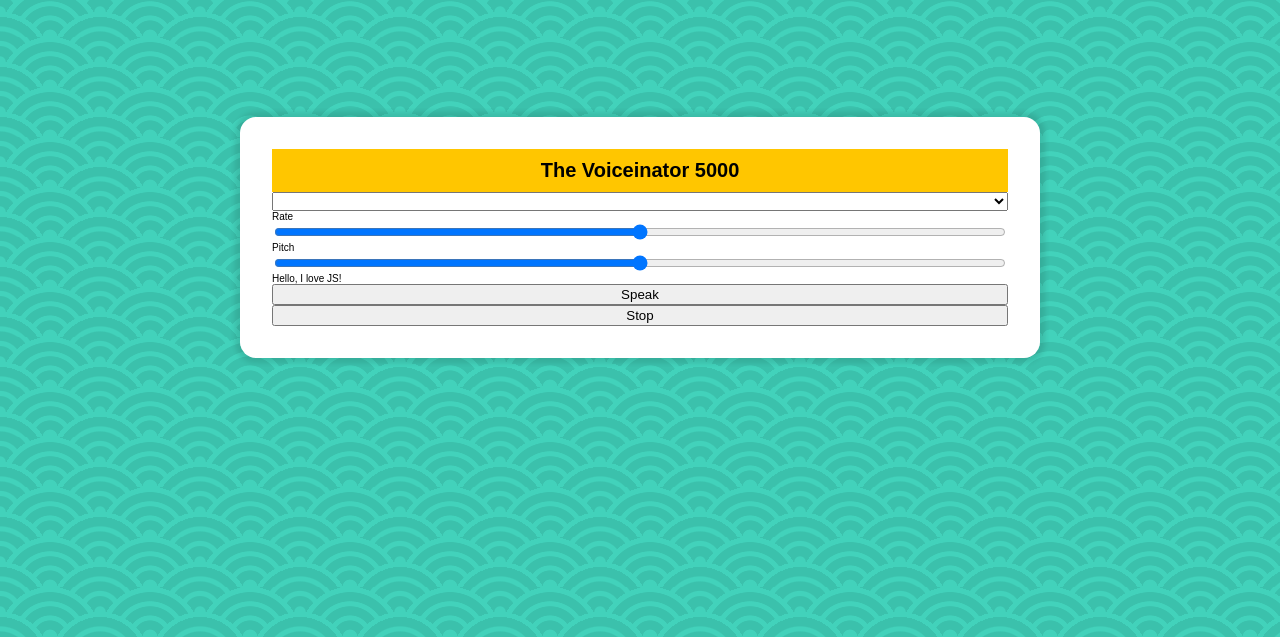
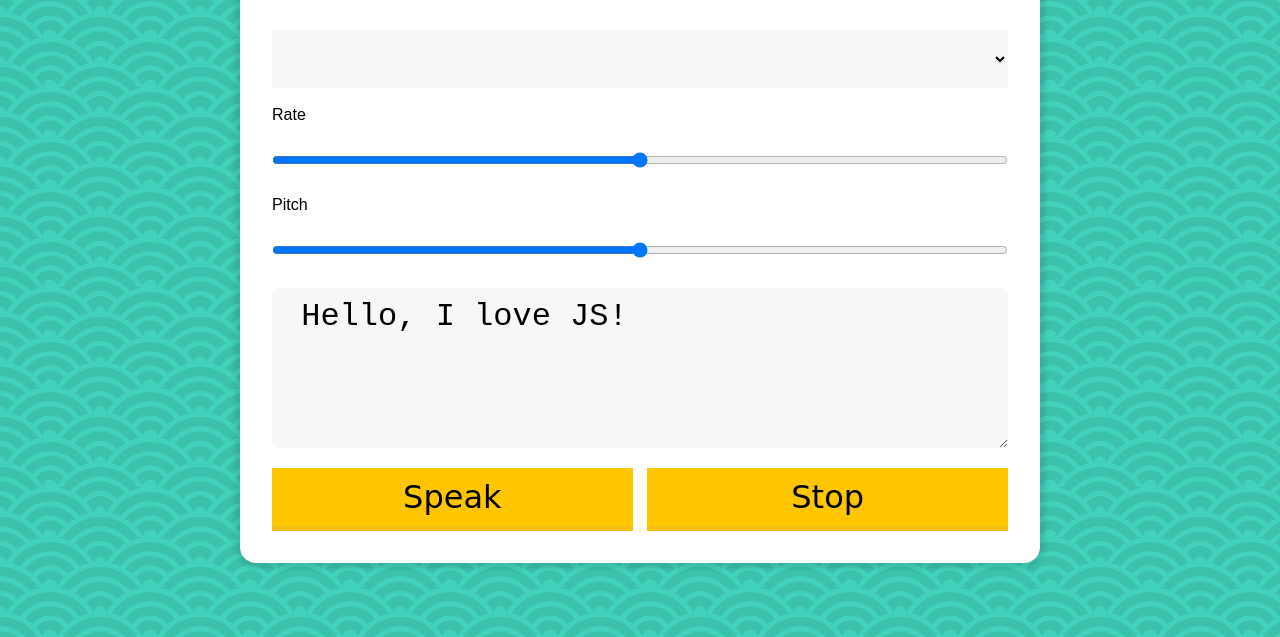
Before and after one commit to ZahraB21/JavaScript30, a plain HTML site: page Day23/index.html in a window 1280 px wide. Shown: the part 163-800 px from the top of the page. Drawn offline with Linux system fonts and the light colour scheme.

Commit message:
Completing the styles of the elements

```diff
--- a/Day23/index.html
+++ b/Day23/index.html
@@ -14,9 +14,11 @@
       <input type="range" min="0" max="3" value="" step="0.1" name="rate" />
       <label for="pitch">Pitch</label>
       <input type="range" min="0" max="3" value="" step="0.1" name="pitch" />
-      <text-area id="text"> Hello, I love JS! </text-area>
-      <button id="speak">Speak</button>
-      <button id="stop">Stop</button>
+      <textarea id="text"> Hello, I love JS! </textarea>
+      <div class="buttons">
+        <button id="speak">Speak</button>
+        <button id="stop">Stop</button>
+      </div>
     </div>
     <style>
       html {
@@ -131,13 +133,78 @@
         margin: 0 auto;
         border-radius: 1rem;
         box-shadow: 0 0 5px 5px rgba(0, 0, 0, 0.1);
+        position: relative;
+        z-index: 1;
+        overflow: hidden;
       }
 
       h1 {
+        width: calc(100% + 4rem);
         text-align: center;
         background: #ffc600;
-        margin: 0;
-        padding: 10px 0;
+        margin: -2rem 0 2rem -2rem;
+        padding: 0.5rem;
+        font-size: 3rem;
+        font-weight: 100;
+        border-top-right-radius: 1rem;
+        border-top-left-radius: 1rem;
+        font-family: "Pacifico", cursive;
+        text-shadow: 3px 3px 0 #f3c010;
+        border-bottom: 5px solid #f3c010;
+      }
+
+      label,
+      textarea {
+        margin: 0.5rem 0;
+        font-size: 1rem;
+      }
+
+      textarea {
+        background: #efefef;
+        padding: 10px;
+        height: 10rem;
+        border-radius: 0.5rem;
+        border: 0;
+      }
+
+      .voiceinator input,
+      .voiceinator button,
+      .voiceinator select,
+      .voiceinator textarea {
+        width: 100%;
+        display: block;
+        margin: 10px 0;
+        padding: 10px;
+        border: 0;
+        font-size: 2rem;
+        background: #f7f7f7;
+        outline: 0;
+      }
+
+      .buttons {
+        display: flex;
+        justify-content: center;
+      }
+
+      .buttons button {
+        background: #ffc600;
+        border: 0;
+        width: 49%;
+        float: left;
+        font-family: "Pacifico", cursive;
+        margin-bottom: 0;
+        font-size: 2rem;
+        border-bottom: 5px solid #f3c010;
+        cursor: pointer;
+        position: relative;
+      }
+
+      .voiceinator button:active {
+        top: 2px;
+      }
+
+      .voiceinator button:nth-of-type(1) {
+        margin-right: 2%;
       }
     </style>
   </body>
```
